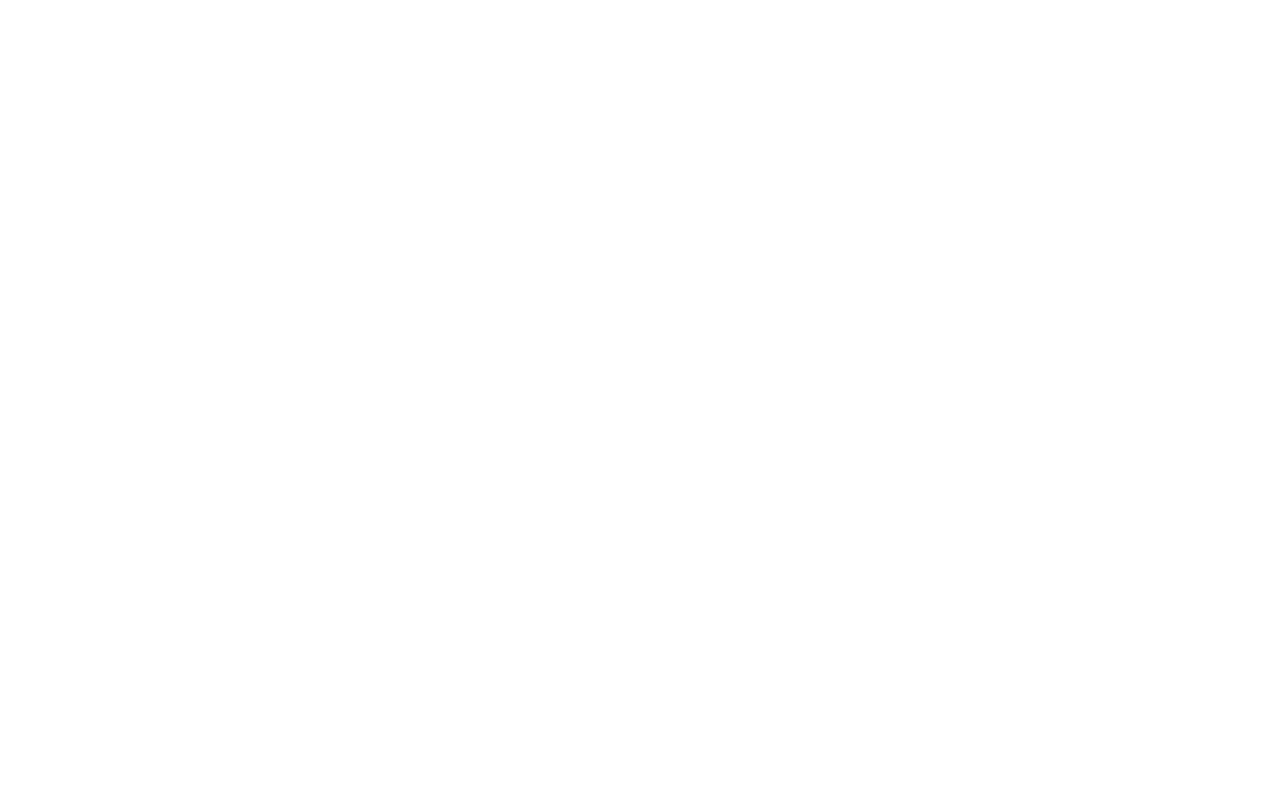
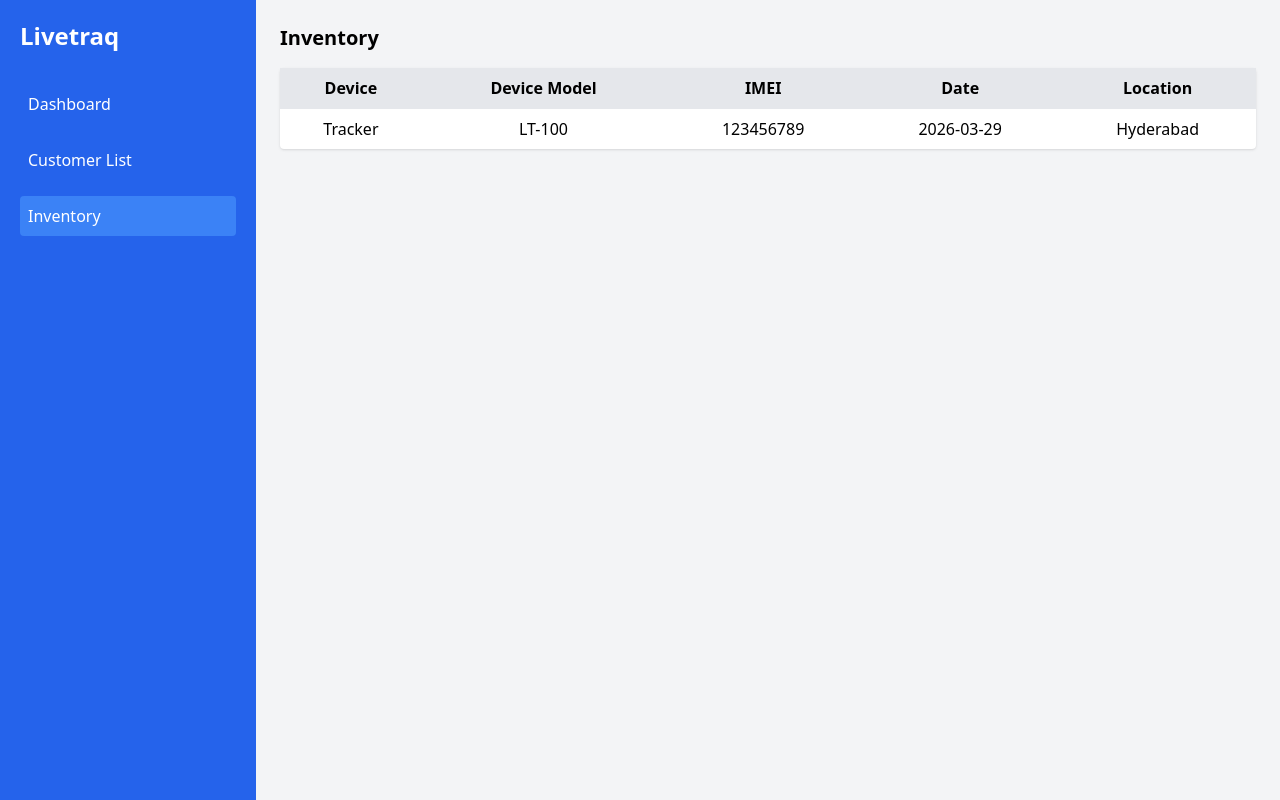
Before and after one commit to agraharamkavya/livetraq-crm, a React (Create React App) app: page /inventory in a window 1280 px wide. Before the commit this address had no page. Built offline with nearby package versions, Linux system fonts and the light colour scheme; sample sign-in values are in the browser's storage.

Commit message:
added inventory route

```diff
--- a/src/App.js
+++ b/src/App.js
@@ -6,6 +6,7 @@
 import CustomerDetails from "./pages/CustomerDetails";
 import EditCustomer from "./pages/EditCustomer";
 import ProtectedRoute from "./components/ProtectedRoute";
+import Inventory from "./pages/Inventory";
 
 function App() {
   return (
@@ -23,6 +24,7 @@
       <Route path="/customers" element={<ProtectedRoute><CustomerList /></ProtectedRoute>} />
       <Route path="/customer/:id" element={<ProtectedRoute><CustomerDetails /></ProtectedRoute>} />
       <Route path="/edit-customer/:id" element={<ProtectedRoute><EditCustomer /></ProtectedRoute>} />
+      <Route path="/inventory" element={<ProtectedRoute><Inventory /></ProtectedRoute>}/>
     </Routes>
   );
 }
--- a/src/pages/Dashboard.js
+++ b/src/pages/Dashboard.js
@@ -18,6 +18,12 @@
           </li>
           <li className="cursor-pointer hover:bg-blue-500 p-2 rounded">
             Customer KYC
+          </li>
+          <li
+          onClick={() => navigate("/inventory")}
+          className="cursor-pointer hover:bg-blue-500 p-2 rounded"
+          >
+            Inventory
           </li>
           <li className="cursor-pointer hover:bg-blue-500 p-2 rounded">
             Reports
--- /dev/null
+++ b/src/pages/Inventory.js
@@ -0,0 +1,59 @@
+import { useNavigate } from "react-router-dom";
+
+function Inventory() {
+  const navigate = useNavigate();
+
+  return (
+    <div className="flex h-screen bg-gray-100">
+
+      {/* Sidebar */}
+      <div className="w-64 bg-blue-600 text-white p-5">
+        <h2 className="text-2xl font-bold mb-8">Livetraq</h2>
+
+        <ul className="space-y-4">
+          <li onClick={() => navigate("/dashboard")} className="cursor-pointer hover:bg-blue-500 p-2 rounded">
+            Dashboard
+          </li>
+          <li onClick={() => navigate("/customers")} className="cursor-pointer hover:bg-blue-500 p-2 rounded">
+            Customer List
+          </li>
+          <li className="bg-blue-500 p-2 rounded">
+            Inventory
+          </li>
+        </ul>
+      </div>
+
+      {/* Content */}
+      <div className="flex-1 p-6">
+
+        <h2 className="text-xl font-bold mb-4">Inventory</h2>
+
+        <table className="w-full bg-white shadow rounded">
+          <thead className="bg-gray-200">
+            <tr>
+              <th className="p-2">Device</th>
+              <th className="p-2">Device Model</th>
+              <th className="p-2">IMEI</th>
+              <th className="p-2">Date</th>
+              <th className="p-2">Location</th>
+            </tr>
+          </thead>
+
+          <tbody>
+            <tr className="text-center border-t">
+              <td className="p-2">Tracker</td>
+              <td className="p-2">LT-100</td>
+              <td className="p-2">123456789</td>
+              <td className="p-2">2026-03-29</td>
+              <td className="p-2">Hyderabad</td>
+            </tr>
+          </tbody>
+        </table>
+
+      </div>
+
+    </div>
+  );
+}
+
+export default Inventory;
```
